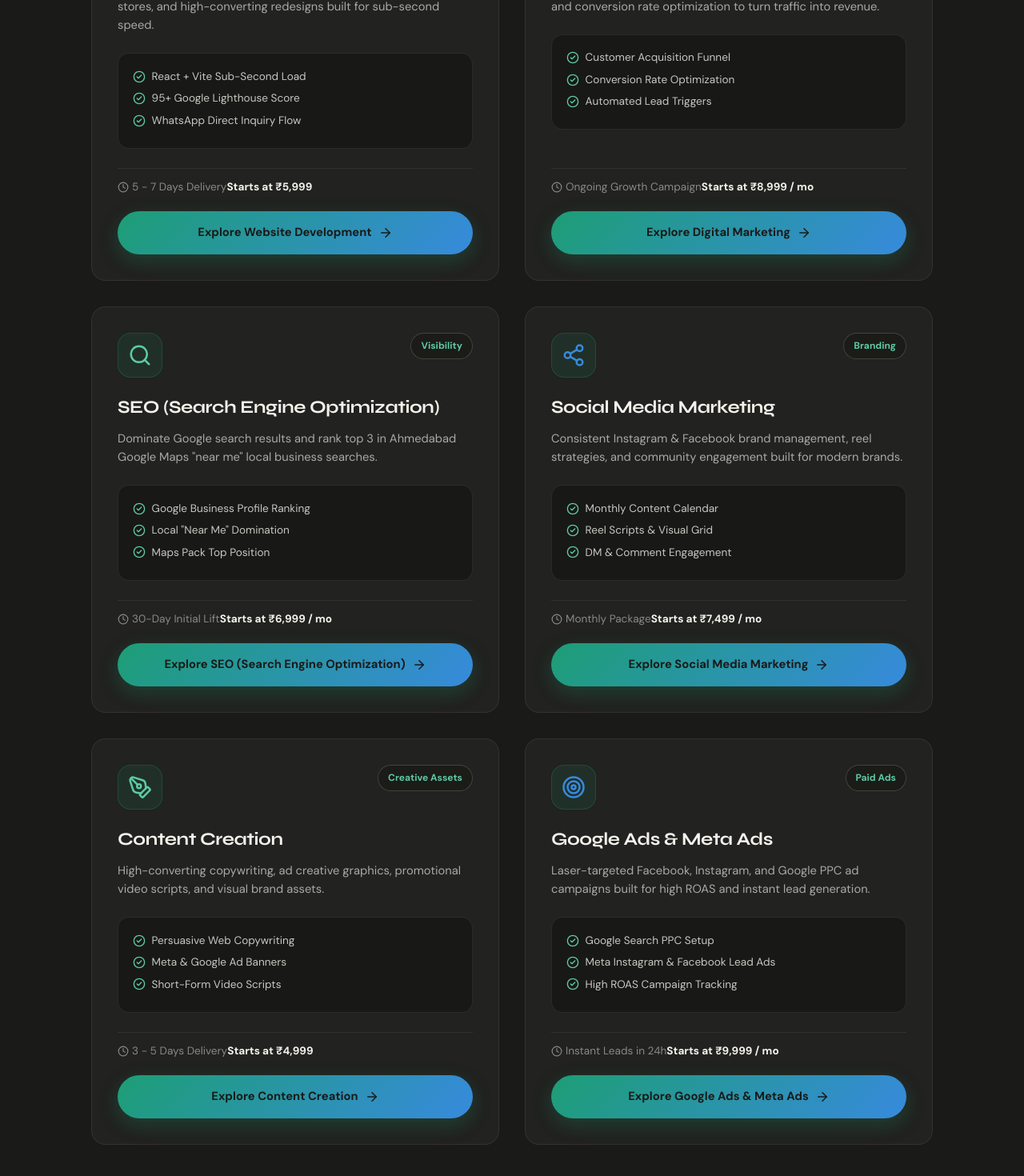
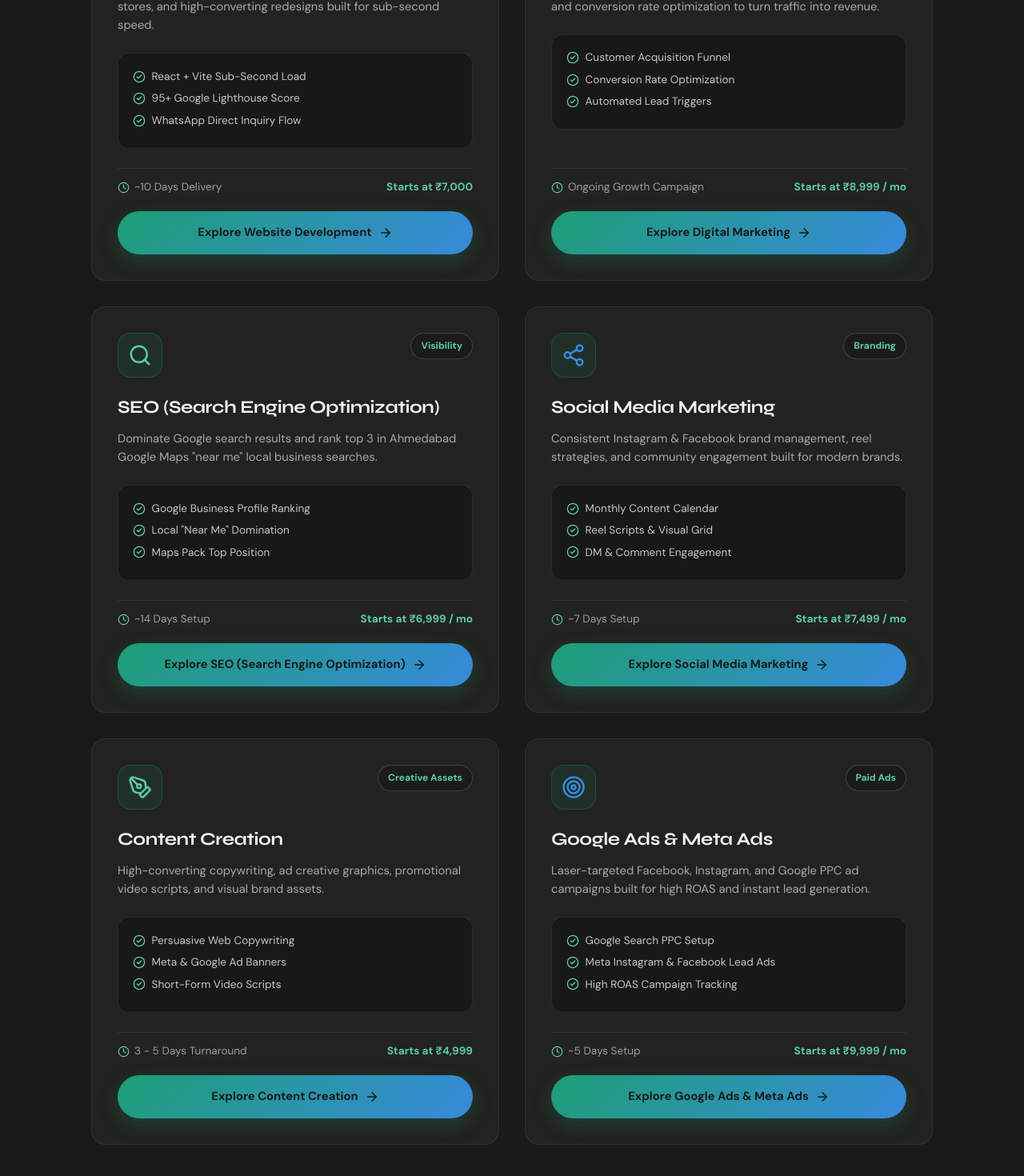
Before and after one commit to Nottherightheadyouwant/Nexivo, a React (Vite) app: page /services in a window 1280 px wide. Shown: the part 830-2300 px from the top of the page at 80% size. Built offline with nearby package versions, Linux system fonts and the light colour scheme.

Commit message:
Synchronize starting prices and fix flex layout spacing on service cards

```diff
--- a/src/pages/ServiceDetail.jsx
+++ b/src/pages/ServiceDetail.jsx
@@ -31,8 +31,8 @@ export const servicesMap = {
       { step: 'Phase 03', title: 'React Coding & Speed Optimization', desc: 'Developing clean, lightweight React code with zero bloat.' },
       { step: 'Phase 04', title: 'Testing, Launch & Handoff', desc: 'Domain pointing, SSL activation, speed audit, and owner training.' }
     ],
-    budget: 'Starts at ₹5,999',
-    timeline: '5 - 7 Days Delivery',
+    budget: 'Starts at ₹7,000',
+    timeline: '~10 Days Delivery',
     faqs: [
       { q: 'Will my website work well on slow mobile internet?', a: 'Yes! Our React & Vite architecture compiles into ultra-lightweight static assets that load in under 1 second even on 3G/4G networks.' },
       { q: 'Can I edit photos and prices myself?', a: 'Absolutely. We include a simple CMS dashboard so you can update text, upload images, or edit pricing without writing code.' }
--- a/src/pages/Services.jsx
+++ b/src/pages/Services.jsx
@@ -6,15 +6,15 @@ import {
 } from 'lucide-react';
 
 export default function Services() {
-  const servicesList = [
+    const servicesList = [
     {
       slug: 'website-development',
       icon: <Code size={30} color="#5DCAA5" />,
       tag: 'Development',
       title: 'Website Development',
       shortDesc: 'Custom fast React & Vite websites, clinic portals, e-commerce stores, and high-converting redesigns built for sub-second speed.',
-      budget: 'Starts at ₹5,999',
-      timeline: '5 - 7 Days Delivery',
+      budget: 'Starts at ₹7,000',
+      timeline: '~10 Days Delivery',
       highlights: ['React + Vite Sub-Second Load', '95+ Google Lighthouse Score', 'WhatsApp Direct Inquiry Flow']
     },
     {
@@ -34,7 +34,7 @@ export default function Services() {
       title: 'SEO (Search Engine Optimization)',
       shortDesc: 'Dominate Google search results and rank top 3 in Ahmedabad Google Maps "near me" local business searches.',
       budget: 'Starts at ₹6,999 / mo',
-      timeline: '30-Day Initial Lift',
+      timeline: '~14 Days Setup',
       highlights: ['Google Business Profile Ranking', 'Local "Near Me" Domination', 'Maps Pack Top Position']
     },
     {
@@ -44,7 +44,7 @@ export default function Services() {
       title: 'Social Media Marketing',
       shortDesc: 'Consistent Instagram & Facebook brand management, reel strategies, and community engagement built for modern brands.',
       budget: 'Starts at ₹7,499 / mo',
-      timeline: 'Monthly Package',
+      timeline: '~7 Days Setup',
       highlights: ['Monthly Content Calendar', 'Reel Scripts & Visual Grid', 'DM & Comment Engagement']
     },
     {
@@ -54,7 +54,7 @@ export default function Services() {
       title: 'Content Creation',
       shortDesc: 'High-converting copywriting, ad creative graphics, promotional video scripts, and visual brand assets.',
       budget: 'Starts at ₹4,999',
-      timeline: '3 - 5 Days Delivery',
+      timeline: '3 - 5 Days Turnaround',
       highlights: ['Persuasive Web Copywriting', 'Meta & Google Ad Banners', 'Short-Form Video Scripts']
     },
     {
@@ -64,7 +64,7 @@ export default function Services() {
       title: 'Google Ads & Meta Ads',
       shortDesc: 'Laser-targeted Facebook, Instagram, and Google PPC ad campaigns built for high ROAS and instant lead generation.',
       budget: 'Starts at ₹9,999 / mo',
-      timeline: 'Instant Leads in 24h',
+      timeline: '~5 Days Setup',
       highlights: ['Google Search PPC Setup', 'Meta Instagram & Facebook Lead Ads', 'High ROAS Campaign Tracking']
     }
   ];
@@ -113,9 +113,9 @@ export default function Services() {
               </div>
 
               <div>
-                <div style={{ display: 'flex', justify: 'space-between', fontSize: '0.85rem', color: 'rgba(244,242,235,0.5)', marginBottom: '1.2rem', paddingTop: '0.8rem', borderTop: '1px solid var(--line)' }}>
-                  <span style={{ display: 'flex', alignItems: 'center', gap: '4px' }}><Clock size={14} /> {service.timeline}</span>
-                  <span style={{ fontWeight: '700', color: 'var(--offwhite)' }}>{service.budget}</span>
+                <div style={{ display: 'flex', justifyContent: 'space-between', alignItems: 'center', fontSize: '0.85rem', color: 'rgba(244,242,235,0.6)', marginBottom: '1.2rem', paddingTop: '0.8rem', borderTop: '1px solid var(--line)', gap: '1rem' }}>
+                  <span style={{ display: 'flex', alignItems: 'center', gap: '6px' }}><Clock size={15} color="#5DCAA5" /> {service.timeline}</span>
+                  <span style={{ fontWeight: '700', color: 'var(--teal-light)' }}>{service.budget}</span>
                 </div>
 
                 <Link
```
